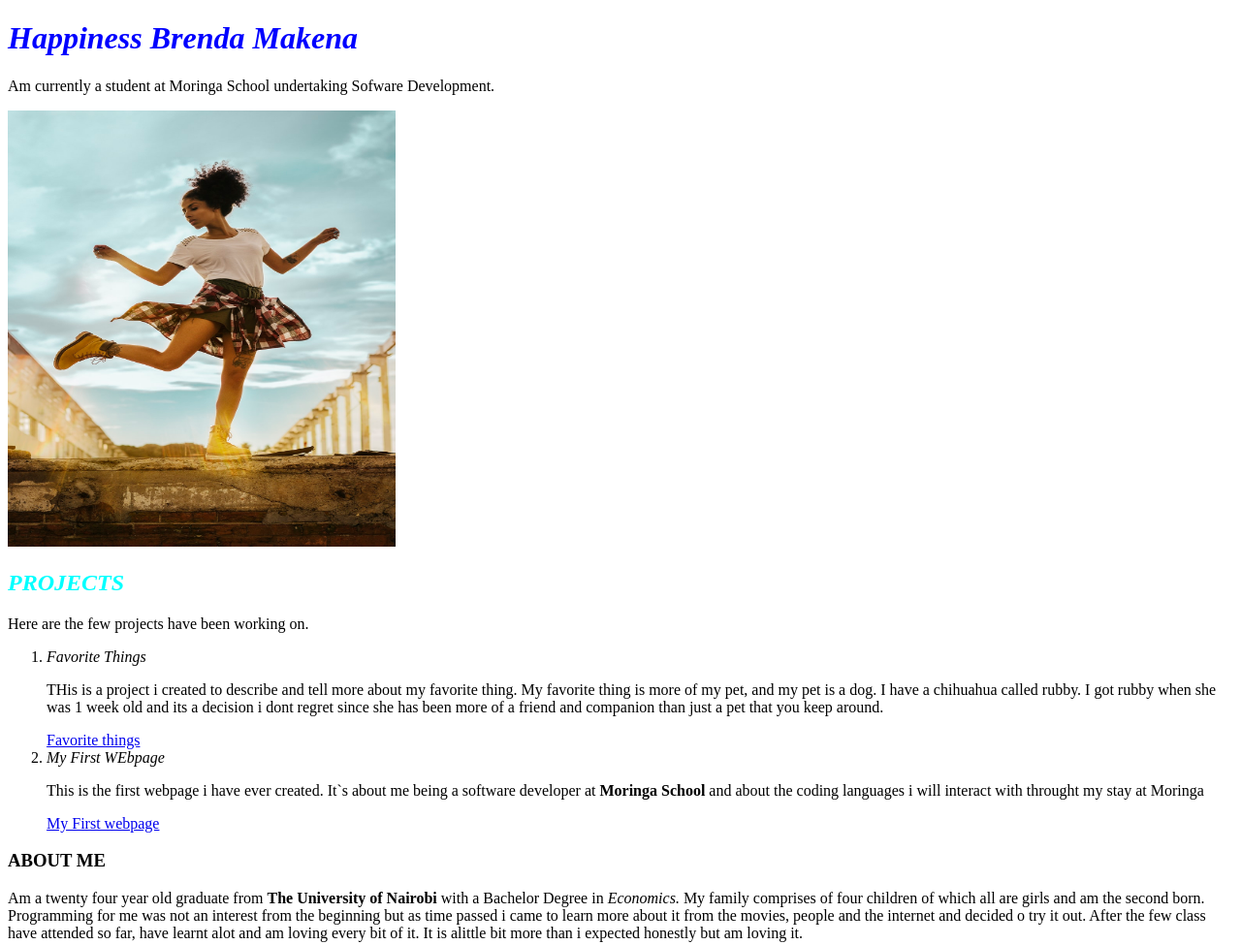
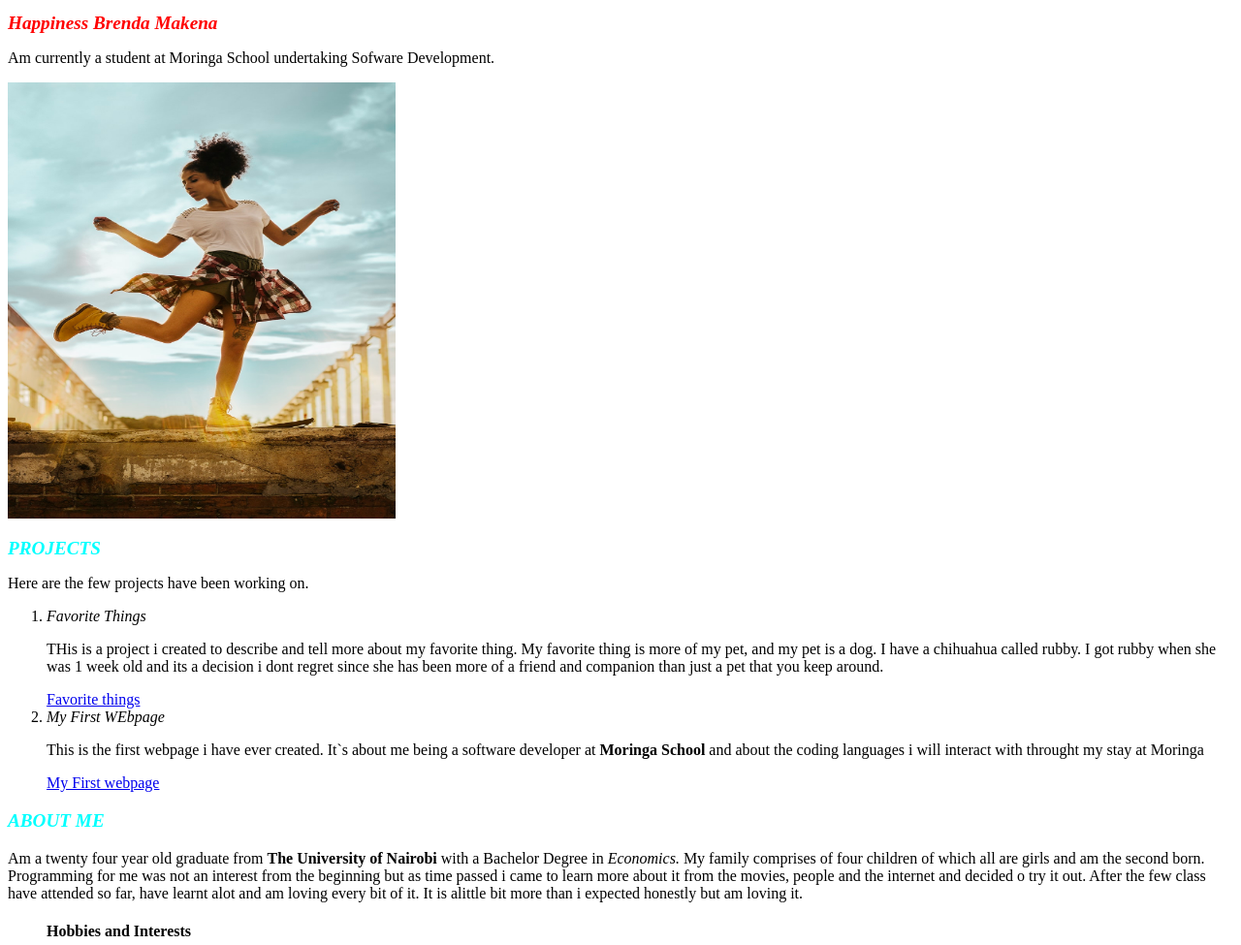
Before and after one commit to HBMakena/My-Project, a plain HTML site: page index.html in a window 1280 px wide. Shown: the top 975 px of the page at 97% size. Drawn offline with Linux system fonts and the light colour scheme.

Commit message:
added font-style

```diff
--- a/css/style.css
+++ b/css/style.css
@@ -1,10 +1,17 @@
 h1 {
-    color: blue;
+    color: red;
     font-style: italic;
+    font-size: larger;
 }
 h2 {
     color: cyan;
     font-style: italic;
+    font-size: larger;
+}
+h3 {
+    color: cyan;
+    font-style: italic;
+    font-size: larger;
 }
 img{
     height: 450px;
```
